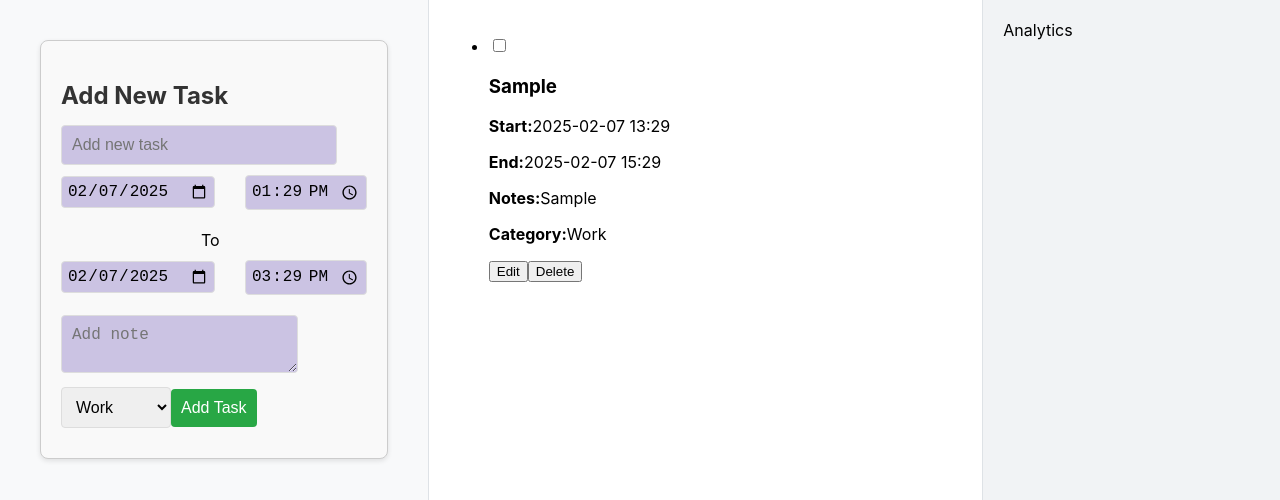
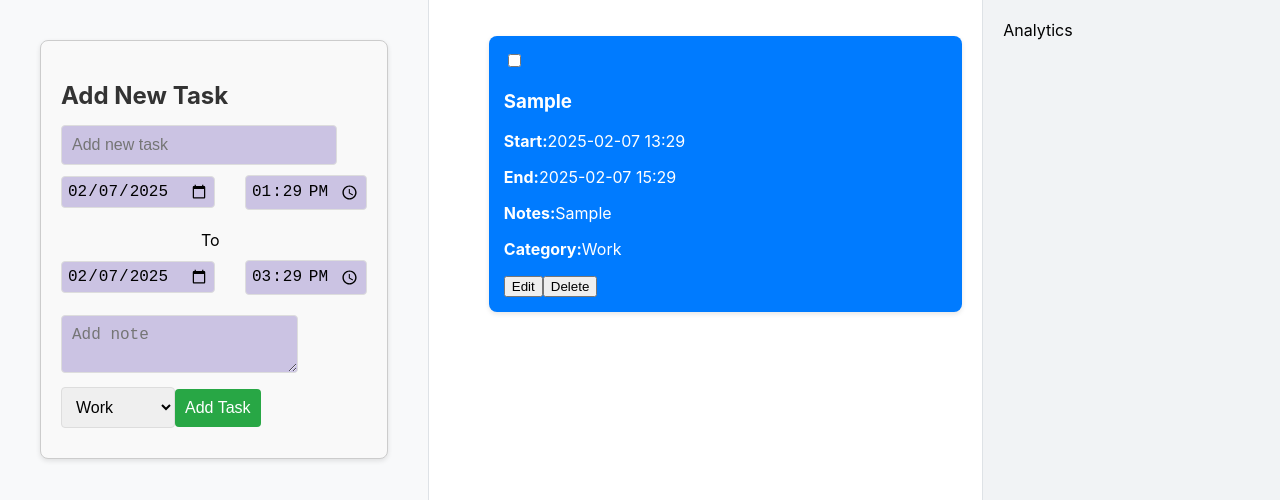
Before and after one commit to Kendi-prog/todo-habit-tracker, a React (Create React App) app: page / in a window 1280 px wide. Both pictures are taken after typing "Sample", "Sample" into the empty fields and a click on the button "Add Task". Shown: the top 500 px of the page. Built offline with nearby package versions, Linux system fonts and the light colour scheme.

Commit message:
styling the task item component

```diff
--- a/src/ToDo App/components/task-input/task-input.component.jsx
+++ b/src/ToDo App/components/task-input/task-input.component.jsx
@@ -5,7 +5,7 @@ import { Button, TaskNameInput, DateInput, TimeInput, Select, TaskInputContainer
 const categories = [
     'Work',
     'Personal',
-    'School',
+    'Education',
     'Health',
     'Shopping',
     'Other'
--- a/src/ToDo App/components/task-item/task-item.component.jsx
+++ b/src/ToDo App/components/task-item/task-item.component.jsx
@@ -1,10 +1,14 @@
 import React from "react";
 
 import TaskEdit from "../task-edit-form/task-edit-form.component";
+import { TaskItemContainer } from "./task-item.styles";
 
 const TaskItem = ({ task, onEdit, onDelete, onToggleComplete, isEditing, setEditingTask }) => {
     return(
-        <li>
+        <TaskItemContainer category={task.category}>
+            <div>
+
+            </div>
             <input
                 type="checkbox"
                 value={task.completed}
@@ -30,7 +34,7 @@ const TaskItem = ({ task, onEdit, onDelete, onToggleComplete, isEditing, setEdit
                 </div>
             )}
 
-        </li>
+        </TaskItemContainer>
     );
 }
 
--- /dev/null
+++ b/src/ToDo App/components/task-item/task-item.styles.jsx
@@ -0,0 +1,19 @@
+import styled from 'styled-components';
+
+const categoryColors = {
+    Work: '#007bff',        // Blue
+    Personal: '#ff6b81',    // Pink
+    Shopping: '#28a745',     // Green
+    Health: '#ffc107',      // Yellow
+    Education: '#17a2b8',   // Cyan
+    Other: '#6c757d',       // Gray
+};
+
+export const TaskItemContainer = styled.li`
+    background-color: ${({ category }) => categoryColors[category] || '#fff'};
+    color: white;
+    padding: 15px;
+    margin: 10px 0;
+    border-radius: 8px;
+    box-shadow: 0 2px 5px rgba(0, 0, 0, 0.1);
+`;
```
Also changed, not shown: src/ToDo App/components/task-item/task-item.styles.scss (deleted).
